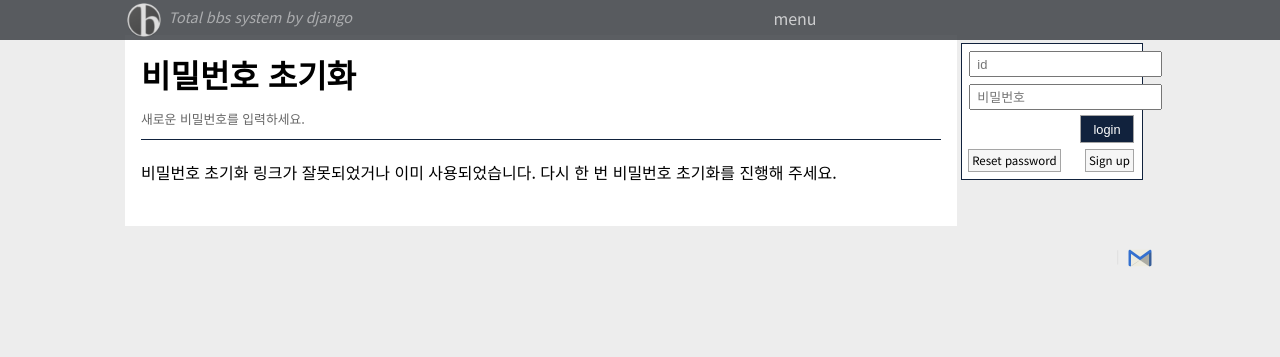
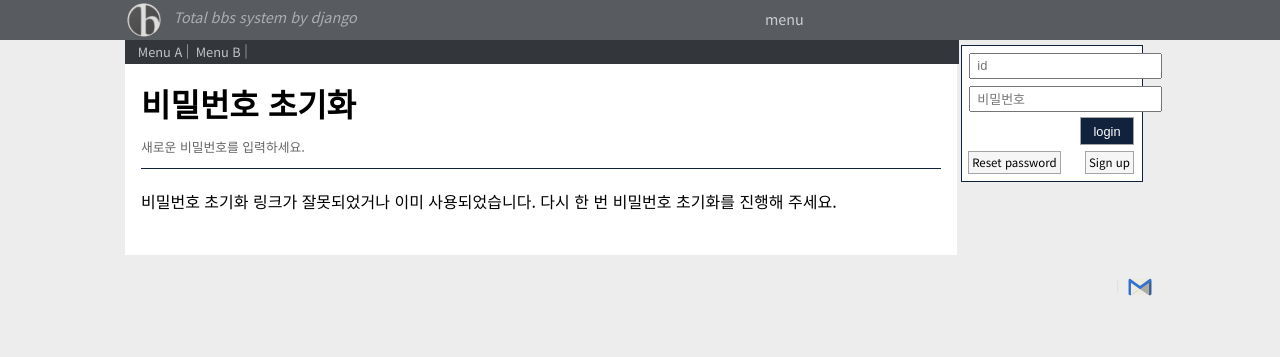
Before and after one commit to genonfire/bbgo, a Django app: page /accounts/reset/1/1/ in a window 1280 px wide. Shown: the top 357 px of the page. Run offline with Django 3.2, Linux system fonts and the light colour scheme; parts of the project's set-up code (start-up, migrations or seed data) failed here and were passed over.

Commit message:
implement menu

```diff
--- a/bbgo/settings.py
+++ b/bbgo/settings.py
@@ -122,8 +122,6 @@ try:
     DEFAUL_FROM_EMAIL = getattr(secrets, "DEFAUL_FROM_EMAIL")
     SERVER_EMAIL = getattr(secrets, "SERVER_EMAIL")
     SITE_NAME = getattr(secrets, "SITE_NAME")
-    SITE_LOGO = getattr(secrets, "SITE_LOGO")
-    SITE_INFO = getattr(secrets, "SITE_INFO")
     ADMIN_EMAIL = getattr(secrets, "ADMIN_EMAIL")
 except IOError:
     SECRET_KEY = 'k8n13h0y@$=v$uxg*^brlv9$#hm8w7nye6km!shc*&bkgkcd*p'
@@ -134,9 +132,7 @@ except IOError:
     EMAIL_HOST_PASSWORD = ''
     DEFAUL_FROM_EMAIL = ''
     SERVER_EMAIL = ''
-    SITE_NAME = 'bbgo'
-    SITE_LOGO = '/static/icons/apple-touch-icon.png'
-    SITE_INFO = 'Total bbs system by django'
+    SITE_NAME = ''
     ADMIN_EMAIL = ''
 
 EMAIL_PORT = 587
--- a/core/context_processors.py
+++ b/core/context_processors.py
@@ -6,8 +6,6 @@ def global_settings(request):
     return {
         'DEBUG': settings.DEBUG,
         'SITE_NAME': settings.SITE_NAME,
-        'SITE_LOGO': settings.SITE_LOGO,
-        'SITE_INFO': settings.SITE_INFO,
         'ADMIN_EMAIL': settings.ADMIN_EMAIL,
         'ENABLE_CODE_HIGHLIGHT': settings.ENABLE_CODE_HIGHLIGHT,
         'ENABLE_MARK_KEYWORD': settings.ENABLE_MARK_KEYWORD,
--- /dev/null
+++ b/core/templatetags/menu.py
@@ -0,0 +1,19 @@
+from django import template
+
+register = template.Library()
+
+
+@register.inclusion_tag('menu_main.html', takes_context=True)
+def menu_main(context):
+    """Main navigation menu"""
+    user = context['request'].user
+
+    return {
+        'user': user
+    }
+
+
+@register.inclusion_tag('menu_sub.html')
+def menu_sub():
+    """Sub navigation menu"""
+    return {}
--- a/static/css/haru.css
+++ b/static/css/haru.css
@@ -28,62 +28,37 @@ a:hover {color:yellow; color:#000;text-decoration:none;}
 #header {width:100%;height:2.5em;float-left;position:fixed;background:rgba(51,54,59,0.80);color:#EEEEEE;z-index:99999;}
 .head_container {width:800px;padding-left:7px;}
 .head_container span {height:100%;vertical-align:baseline;}
+.head_container div {height:2.5em;padding-top:.2em;}
+.head_container div.power {margin-right:1em;margin-left:1em;}
 
-.head_container div {height:2.5em;padding-top:.2em;}
+.head_logo {height:100%;margin-right:.5em;}
+.head_logo img {width:2.1em;height:2.1em;}
+.head_info {width:580px;padding-top:.2em;font-size:.9em;color:rgba(255,255,255,.5);font-weight:lighter;font-style:italic;}
 .head_menu a {color:rgba(255,255,255,0.7);}
 .head_menu a:hover {color:#fff;}
-.head_logo {height:100%;margin-right:.5em;}
-.head_logo img {width:2.1em;height:2.1em;}
-.head_info {width:600px;padding-top:.2em;font-size:.9em;color:rgba(255,255,255,.5);font-weight:lighter;font-style:italic;}
 
 /* Drop down menu */
-#main-nav ul {list-style: none;}
-#main-nav ul li {float: left;}
-/*#main-nav ul li.head_logo {height:100%;}
-#main-nav ul li.head_logo img {width:2.1em;height:2.1em;}*/
-#main-nav ul li.head_menu {margin-left:.3em;padding-top:.2em;}
-#main-nav ul li.power {margin-right:1em;margin-left:1em;}
-#main-nav ul li a {
-    display: block;
-    position: relative;
-    width: auto;
-}
-#main-nav ul li ul {
-    display: none;
-}
-#main-nav ul li:hover ul {
-    background:#585A5E;
-    display: block;
-    padding: .5em;
-    position: absolute;
-}
-#main-nav ul li ul li {
-  float: none;
-  display: block;
-  position: relative;
-  padding: .2em;
-  border-top: dotted 1px #fff;
-  font-size:.9em;
-}
-
-/* Footer */
-#footer {padding:20px 10px;text-align:right;}
-#footer:after {content:'';display:block;clear:both;}
-.footerMenu {display:inline-block;}
-.footerMenu:after {content:'';display:block;clear:both;}
-.footerMenu li {float:left;margin: 0 3px;font-size:.8em;vertical-align:top;}
-.footerMenu li + li:before {content:'| ';margin:0 5px;color:#ddd;}
-.footerMenu li , .footerMenu li a {vertical-align:top;}
+#mainnav ul {list-style: none;}
+#mainnav ul li {float:left;margin-right:.8em;}
+#mainnav ul li.head_menu {padding-top:.3em;font-size:.9em;}
+#mainnav ul li a {display:block;position:relative;width:auto;}
+#mainnav ul li ul {display: none;}
+#mainnav ul li:hover ul {display:block;padding:.5em;position: absolute;background:#585A5E;}
+#mainnav ul li ul li {display:block;float:none;position:relative;padding:.2em;border-top:dotted 1px #fff;font-size:.9em;}
 
 /* Layout */
 #wrap {margin:0;padding-left:10px;padding-top:2.2em;}
 
+.subnav {display:table;width:808px;margin-top:.4em;padding:1em;padding-top:0;padding-bottom:.2em;background:#33363B;color:#9EA3A8;font-size:.8em;font-weight:lighter;}
+.subnav span {display:inline-block;margin-right:.5em;}
+.subnav span:after {content:'|';}
+
 /* Contents */
 .container {width:1040px;margin:0;position:relative;}
-#contents {width:800px;padding:1.0em;background:#fff;}
+#contents {width:800px;padding:1em;background:#fff;}
 #contents:after {content:'';display:block;clear:both;}
 
-.sidebar {width:180px;float:left;position:absolute;top:0;left:820px;padding:.5em 1em;}
+.sidebar {width:180px;float:left;position:absolute;top:0;left:820px;padding:.3em 1em;}
 .sidebar_container {width:100%;height:135px;background:#fff;border:1px solid #11223d;}
 .sidebar_username {height:2em;margin:.3em;padding:.3em;border-bottom:1px solid #11223d;vertical-align:middle;}
 .sidebar_notice {height:2em;margin:.3em;padding:.3em;vertical-align:middle;}
@@ -231,6 +206,15 @@ table.dynamic_input_reply td.input_rereply {padding-right:.5em;}
 .member span a {display:inline-block;height:2.8em;margin-left:.5em;padding:0 .5em;box-sizing:border-box;border:1px solid #a5a5a5;background:#f6f6f6;color:#000;line-height:2.7em;}
 .member span a:hover {border-color:#11223d;color:#000;text-decoration:none;}
 
+/* Footer */
+#footer {padding:20px 10px;text-align:right;}
+#footer:after {content:'';display:block;clear:both;}
+.footerMenu {display:inline-block;}
+.footerMenu:after {content:'';display:block;clear:both;}
+.footerMenu li {float:left;margin: 0 3px;font-size:.8em;vertical-align:top;}
+.footerMenu li + li:before {content:'| ';margin:0 5px;color:#ddd;}
+.footerMenu li , .footerMenu li a {vertical-align:top;}
+
 /* ads */
 .sense_horizontal_bar {height:100px;background:#EDEDED;padding-top:1em;margin-top:.5em;margin-bottom:.5em;}
 .sense_sidebar {width:150px;min-height:150px;background:#EDEDED;padding-top:10px;margin-top:5px;margin-bottom:5px;}
@@ -246,8 +230,9 @@ table.dynamic_input_reply td.input_rereply {padding-right:.5em;}
     .head_container {width:100%;}
     .head_container div {padding-right:1.5em;padding-top:.4em;font-size:.9em;}
     #wrap {padding-left:0;padding-top:1.5em;}
-    .container {width:auto;}
-    #contents {width:auto;padding:1em;}
+    .container {width:auto;margin:0;}
+    #contents {width:auto;}
+    .subnav {width:100%;margin-top:1.2em;}
     #footer {text-align:center;}
     .footerMenu li {margin:0;font-size:.6em;}
     .sidebar {display:none;}
@@ -258,7 +243,6 @@ table.dynamic_input_reply td.input_rereply {padding-right:.5em;}
     .dbsearch input.search_word {width:auto}
     .mobile_hide {display:none;}
 }
-
 @media all and (max-width:320px) {
     #contents {width:300px;}
 }
--- a/static/js/boards/boards_list.js
+++ b/static/js/boards/boards_list.js
@@ -29,6 +29,8 @@ $(document).ready(function() {
         }
     }
     $(".tdlink").click(function() {
-        window.location = $(this).data("href");
+        if ($(window).width() < 768) {
+            window.location = $(this).data("href");
+        }
     });
 });
--- a/templates/haru/base.html
+++ b/templates/haru/base.html
@@ -1,6 +1,7 @@
 {% load staticfiles %}
 {% load i18n %}
 {% load context %}
+{% load menu %}
 
 <!DOCTYPE html>
 <html lang="ko">
@@ -29,41 +30,10 @@
 <div id="header">
     <div class="container">
         <div class="head_container">
-            <div id="main-nav" class="head_menu float-left">
-                <ul>
-                    <li class="head_logo">
-                        <a href="/">
-                            <img src="{{ SITE_LOGO }}">
-                        </a>
-                    </li>
-                    <li class="head_info mobile_hide">
-                        {{ SITE_INFO }}
-                    </li>
-                    <li class="head_menu">
-                        <a>
-                            {% trans 'menu' %}
-                        </a>
-                        <ul>
-                            <li>
-                                <a href="{% url 'boards:show_list_0' table=0 %}">
-                                    최신 글 보기
-                                </a>
-                            </li>
-                            <li>
-                                <a href="{% url 'boards:show_list_0' table=1 %}">
-                                    공지사항 및 긴 제목 테스트
-                                </a>
-                            </li>
-                            <li>
-                                <a href="{% url 'boards:show_list_0' table=10 %}">
-                                    게시판
-                                </a>
-                            </li>
-                        </ul>
-                    </li>
-                </ul>
+            <div id="mainnav" class="float-left">
+                {% menu_main %}
             </div>
-            <div class="float-right mobile_show">
+            <div class="float-right mobile_show power">
                 {% if user.is_authenticated %}
                     <a href="#">
                         <img src="{% static 'icons/poweron.png' %}">
@@ -76,7 +46,7 @@
             </div>
         </div>
     </div>
-</div>
+</div> <!--//header-->
 <div id="wrap">
     <div class="container">
         <div class="sidebar">
@@ -156,6 +126,10 @@
             {% endif %}
             <div class="sense_sidebar">
             </div>
+        </div> <!--//sidebar-->
+
+        <div class="subnav head_menu">
+            {% menu_sub %}
         </div>
 
         <div id="contents">
--- /dev/null
+++ b/templates/haru/menu_main.html
@@ -0,0 +1,44 @@
+{% load staticfiles %}
+{% load i18n %}
+
+<ul>
+    <li class="head_logo">
+        <a href="/">
+            <img src="{% static 'icons/apple-touch-icon.png' %}">
+        </a>
+    </li>
+    <li class="head_info mobile_hide">
+        Total bbs system by django
+    </li>
+    <li class="head_menu">
+        <a>
+            {% trans 'menu' %}
+        </a>
+        <ul>
+            <li>
+                <a href="#">
+                    Menu 1
+                </a>
+            </li>
+            <li>
+                <a href="#">
+                    Menu 2
+                </a>
+            </li>
+        </ul>
+    </li>
+    {% if user.is_authenticated %}
+        <li class="head_menu">
+            <a>
+                {% trans 'bookmark' %}
+            </a>
+            <ul>
+                <li>
+                    <a href="#">
+                        bookmark 1
+                    </a>
+                </li>
+            </ul>
+        </li>
+    {% endif %}
+</ul>
--- /dev/null
+++ b/templates/haru/menu_sub.html
@@ -0,0 +1,12 @@
+{% load i18n %}
+
+<span>
+    <a href="#">
+        Menu A
+    </a>
+</span>
+<span>
+    <a href="#">
+        Menu B
+    </a>
+</span>
```
Also changed, not shown: locale/en/LC_MESSAGES/django.po, locale/en/LC_MESSAGES/djangojs.po, locale/ko/LC_MESSAGES/django.po, locale/ko/LC_MESSAGES/djangojs.po, 4 other files.
